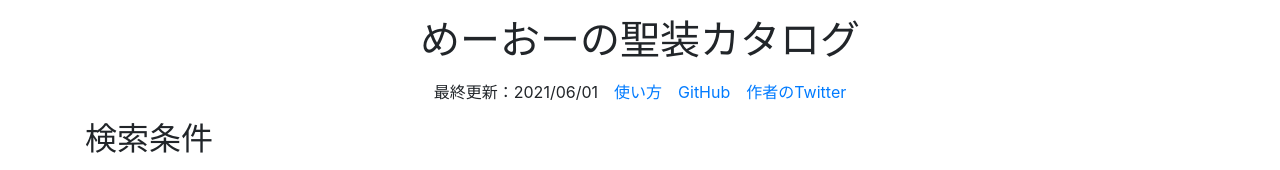
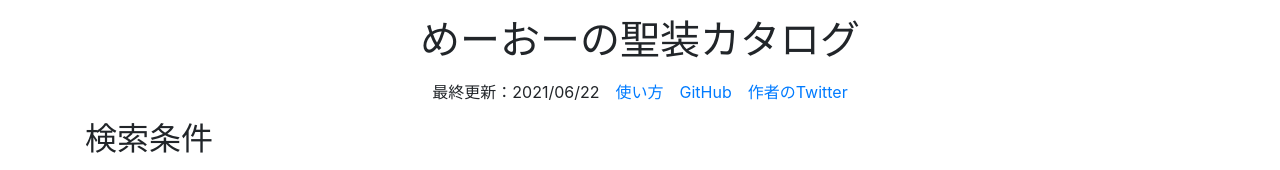
Before and after one commit to YSRKEN/iris_clothing_catalog, a React (Create React App) app in the folder react/iris-clothing-catalog/: page / in a window 1280 px wide. Shown: the top 170 px of the page. Built offline with nearby package versions, Linux system fonts and the light colour scheme; the HTML template or start-up script is replaced by a standard one.

Commit message:
[add] UIを更新

```diff
--- a/react/iris-clothing-catalog/src/App.tsx
+++ b/react/iris-clothing-catalog/src/App.tsx
@@ -463,7 +463,7 @@ const MainForm: React.FC = () => {
         </Row>
         <Row>
           <Col className="text-center">
-            <span className="d-inline-block mr-3">最終更新：2021/06/01</span>
+            <span className="d-inline-block mr-3">最終更新：2021/06/22</span>
             <span className="d-inline-block mr-3"><a href="https://twitter.com/YSRKEN/status/1340182344439717891" rel="noreferrer" target="_blank">使い方</a></span>
             <span className="d-inline-block mr-3"><a href="https://github.com/YSRKEN/iris_clothing_catalog" rel="noreferrer" target="_blank">GitHub</a> </span>
             <span><a href="https://twitter.com/YSRKEN" rel="noreferrer" target="_blank">作者のTwitter</a></span>
```
